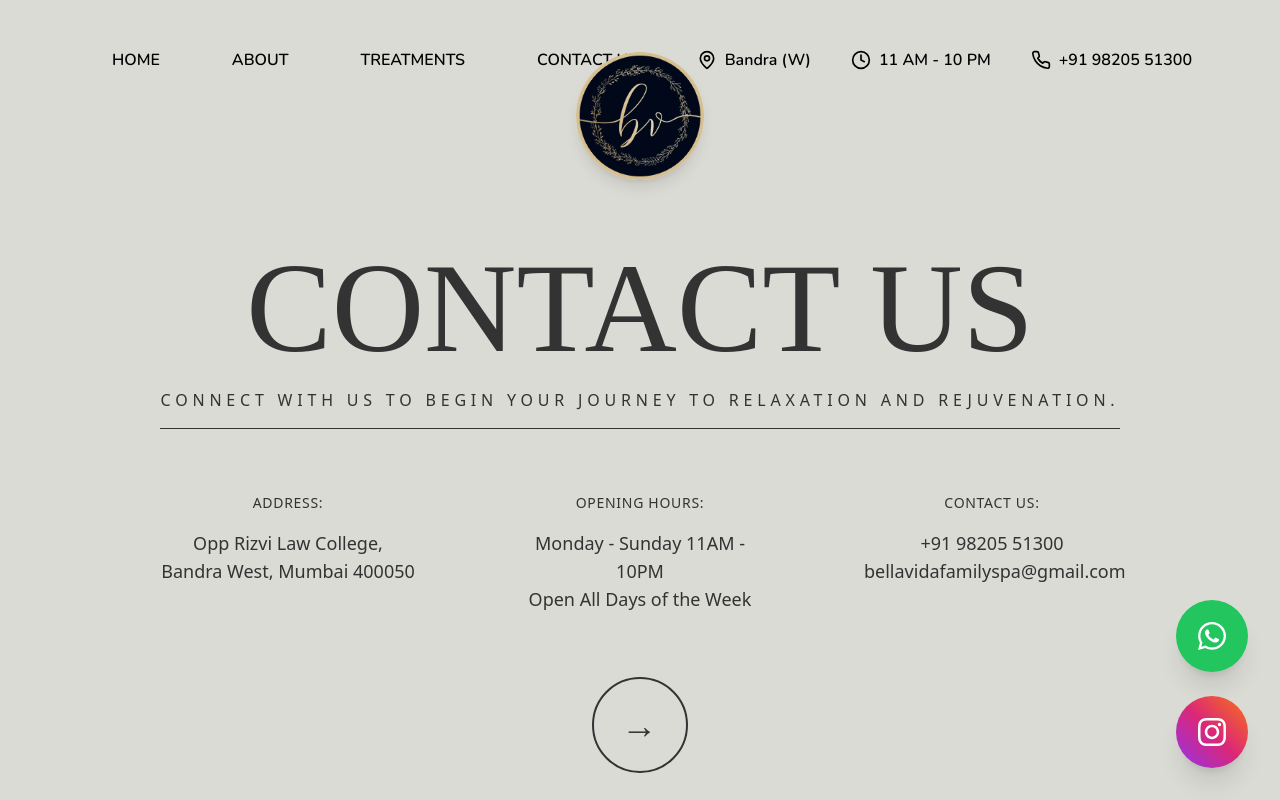
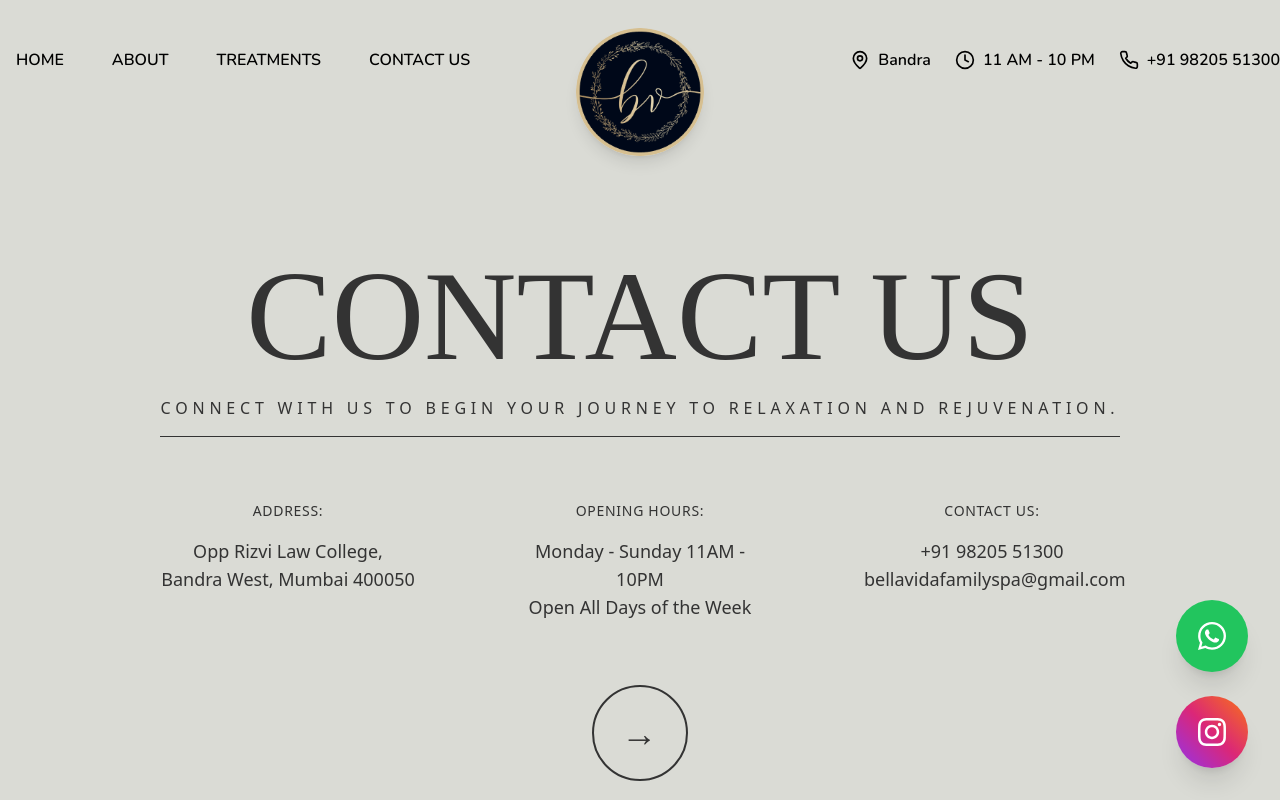
Before and after one commit to saif-sh/Bdev, a React (Vite) app: page /contacts in a window 1280 px wide. Shown: the top 800 px of the page. Built offline with nearby package versions, Linux system fonts and the light colour scheme.

Commit message:
Refining

```diff
--- a/src/components/Hero.jsx
+++ b/src/components/Hero.jsx
@@ -122,13 +122,17 @@ const Hero = () => {
           style={{ transform: titleTransform }}
         >
           <h1
-            className="font-MongolianBaiti text-4xl sm:text-5xl md:text-7xl lg:text-[120px] xl:text-[160px]
-              tracking-[0.15em] sm:tracking-[0.2em] leading-[0.9] text-[#F2D9B6] drop-shadow-2xl
-              [text-shadow:_2px_2px_8px_rgba(0,0,0,0.3)]
-              px-2 sm:px-4 md:px-8"
-          >
+            className="font-MongolianBaiti
+                      text-4xl sm:text-5xl md:text-6xl lg:text-[100px] xl:text-[100px]
+                      tracking-[0.1em] sm:tracking-[0.15em] md:tracking-[0.2em] lg:tracking-[0.25em]
+                      leading-tight sm:leading-snug md:leading-normal lg:leading-[1.1]
+                    text-[#F2D9B6] drop-shadow-2xl
+                      [text-shadow:_2px_2px_8px_rgba(0,0,0,0.3)]
+                      px-4 py-6 sm:px-6 sm:py-8 md:px-8 lg:py-4
+                      text-center">
             BELLA VIDA
           </h1>
+
         </div>
 
         {/* Subtitle Group */}
@@ -182,7 +186,7 @@ const Hero = () => {
                 viewBox="0 0 24 24"
               >
                 {/* WhatsApp icon */}
-                <path d="M.057 24l1.687-6.163c-1.041-1.804-1.588-3.849-1.587-5.946.003-6.556 5.338-11.891 11.893-11.891 3.181.001 6.167 1.24 8.413 3.488 2.245 2.248 3.481 5.236 3.48 8.414-.003 6.557-5.338 11.892-11.893 11.892-1.99-.001-3.951-.5-5.688-1.448l-6.305 1.654zm6.597-3.807c1.676.995 3.276 1.591 5.392 1.592 5.448 0 9.886-4.434 9.889-9.885.002-5.462-4.415-9.89-9.881-9.892-5.452 0-9.887 4.434-9.889 9.884-.001 2.225.651 3.891 1.746 5.634l-.999 3.648 3.742-.981zm11.387-5.464c-.074-.124-.272-.198-.57-.347-.297-.149-1.758-.868-2.031-.967-.272-.099-.47-.149-.669.149-.198.297-.768.967-.941 1.165-.173.198-.347.223-.644.074-.297-.149-1.255-.462-2.39-1.475-.883-.788-1.48-1.761-1.653-2.059-.173-.297-.018-.458.13-.606.134-.133.297-.347.446-.521.151-.172.2-.296.3-.495.099-.198.05-.372-.025-.521-.075-.148-.669-1.611-.916-2.206-.242-.579-.487-.501-.669-.51l-.57-.01c-.198 0-.52.074-.792.372s-1.04 1.016-1.04 2.479 1.065 2.876 1.213 3.074c.149.198 2.095 3.2 5.076 4.487.709.306 1.263.489 1.694.626.712.226 1.36.194 1.872.118.571-.085 1.758-.719 2.006-1.413.248-.695.248-1.29.173-1.414z"/>
+                <path d="M.057 24l1.687-6.163c-1.041-1.804-1.588-3.849-1.587-5.946.003-6.556 5.338-11.891 11.893-11.891 3.181.001 6.167 1.24 8.413 3.488 2.245 2.248 3.481 5.236 3.48 8.414-.003 6.557-5.338 11.892-11.893 11.892-1.99-.001-3.951-.5-5.688-1.448l-6.305 1.654zm6.597-3.807c1.676.995 3.276 1.591 5.392 1.592 5.448 0 9.886-4.434 9.889-9.885.002-5.462-4.415-9.89-9.881-9.892-5.452 0-9.887 4.434-9.889 9.884-.001 2.225.651 3.891 1.746 5.634l-.999 3.648 3.742-.981zm11.387-5.464c-.074-.124-.272-.198-.57-.347-.297-.149-1.758-.868-2.031-.967-.272-.099-.47-.149-.669.149-.198.297-.768.967-.941 1.165-.173.198-.347.223-.644.074-.297-.149-1.255-.462-2.39-1.475-.883-.788-1.48-1.761-1.653-2.059-.173-.297-.018-.458.13-.606.134-.133.297-.347.446-.521.151-.172.2-.296.3-.495.099-.198.05-.372-.025-.521-.075-.148-.669-1.611-.916-2.206-.242-.579-.487-.501-.669-.51l-.57-.01c-.198 0-.52.074-.792.372s-1.04 1.016-1.04 2.479 1.065 2.876 1.213 3.074c.149.198 2.095 3.2 5.076 4.487.709.306 1.263.489 1.694.626.712.226 1.36.194 1.872.118.571-.085 1.758-.719 2.006-1.413.248-.695.248-1.29.173-1.414z" />
               </svg>
             </span>
           </button>
--- a/src/components/Navbar.jsx
+++ b/src/components/Navbar.jsx
@@ -25,7 +25,7 @@ const Navbar = () => {
 
   const DesktopNav = () => (
     <nav className="relative bg-[#E5E6E2] font-nunito font-semibold text-gray-800 text-[16px]">
-      <div className="mx-2 px-4 sm:px-6 lg:px-20 ">
+      <div className="mx-2 px-4 sm:px-6 lg:px-20">
         <div className="flex items-center justify-between h-24">
           {/* Flex container for navigation links and contact info */}
           <div className="flex items-center justify-between w-full mt-6">
@@ -42,6 +42,9 @@ const Navbar = () => {
               ))}
             </div>
 
+            {/* Invisible Center Div */}
+            <div className="size-[8rem] invisible shrink-0" />
+
             {/* Location and Contact Info */}
             <div className="flex items-center space-x-10 mr-6">
               <span className="flex items-center text-gray-700">
@@ -52,16 +55,18 @@ const Navbar = () => {
                 <Clock className="h-5 w-5 mr-2" />
                 11 AM - 10 PM
               </span>
-              <span className="flex items-center text-gray-700">
+              <span className="flex items-center">
                 <Phone className="h-5 w-5 mr-2" />
-                +91 98205 51300
+                <a href="tel:+919820551300" className="hover:underline">
+                  +91 98205 51300
+                </a>
               </span>
             </div>
           </div>
         </div>
       </div>
 
-      <div className="absolute left-1/2 transform -translate-x-1/2 -bottom-[4.5rem] z-10">
+      <div className="absolute left-1/2 sm:left-[780px] md:left-[51%] transform -translate-x-1/2 -bottom-[4.5rem] z-10">
         <img
           className="size-[8rem] rounded-full shadow-lg"
           src={lghome}
--- a/src/components/Navbl.jsx
+++ b/src/components/Navbl.jsx
@@ -24,47 +24,52 @@ const Navbl = () => {
   ];
 
   const DesktopNav = () => (
-    <nav className="relative font-nunito font-semibold text-black text-[16px]">
-      <div className="mx-2 mt-0 px-4 sm:px-6 lg:px-20">
-        <div className="flex items-center justify-between h-24">
-          {/* Navigation Items */}
-          <div className="flex items-start space-x-6">
+    <nav className="relative font-nunito font-semibold text-black text-[14px] sm:text-[15px] md:text-[16px] mb-2">
+      <div className="mx-auto max-w-7xl">
+        <div className="grid grid-cols-3 items-center h-24">
+          {/* All Navigation Links on Left */}
+          <div className="flex justify-start items-center gap-2 xs:gap-3 sm:gap-4">
             {navItems.map((item) => (
               <a
                 key={item.name}
                 href={item.href}
-                className="hover:text-gray-500 px-6 py-3 rounded-md"
+                className="hover:text-gray-500 px-2 xs:px-3 sm:px-4 py-2 rounded-md transition-colors duration-200 whitespace-nowrap z-20"
               >
                 {item.name}
               </a>
             ))}
           </div>
 
-          {/* Location and Contact Info */}
-          <div className="flex items-center space-x-10">
-  <span className="flex items-center">
-    <MapPin className="h-5 w-5 mr-2" /> Bandra (W)
-  </span>
-  <span className="flex items-center">
-    <Clock className="h-5 w-5 mr-2" /> 11 AM - 10 PM
-  </span>
-  <span className="flex items-center">
-    <Phone className="h-5 w-5 mr-2" />
-    <a href="tel:+919820551300" className="hover:underline">
-      +91 98205 51300
-    </a>
-  </span>
-</div>
+          {/* Center Logo */}
+          <div className="flex justify-center items-center">
+            <div className="relative -mb-16 z-10">
+              <img
+                className="w-[5rem] h-[5rem] xs:w-[6rem] xs:h-[6rem] sm:w-[7rem] sm:h-[7rem] md:w-[8rem] md:h-[8rem] rounded-full shadow-lg transition-all duration-300"
+                src={lghome}
+                alt="Bella Vida"
+              />
+            </div>
+          </div>
 
+          {/* Contact Info on Right */}
+          <div className="flex justify-end items-center gap-3 xs:gap-4 sm:gap-6">
+            <span className="flex items-center whitespace-nowrap cursor-pointer z-20">
+              <MapPin className="h-4 w-4 sm:h-5 sm:w-5 mr-1 sm:mr-2" />
+              <span className="hidden xs:inline">Bandra (W)</span>
+              <span className="xs:hidden">Bandra</span>
+            </span>
+            <span className="hidden sm:flex items-center whitespace-nowrap z-20">
+              <Clock className="h-4 w-4 sm:h-5 sm:w-5 mr-1 sm:mr-2" />
+              <span>11 AM - 10 PM</span>
+            </span>
+            <span className="flex items-center whitespace-nowrap z-20">
+              <Phone className="h-4 w-4 sm:h-5 sm:w-5 mr-1 sm:mr-2" />
+              <a href="tel:+919820551300" className="hover:underline transition-colors duration-200">
+                +91 98205 51300
+              </a>
+            </span>
+          </div>
         </div>
-      </div>
-
-      <div className="absolute left-1/2 transform -translate-x-1/2 -bottom-[4.5rem] z-10">
-        <img
-          className="size-[8rem] rounded-full shadow-lg"
-          src={lghome}
-          alt="Bella Vida"
-        />
       </div>
     </nav>
   );
```
Also changed, not shown: src/components/Modal.jsx (+22 -29 lines).
